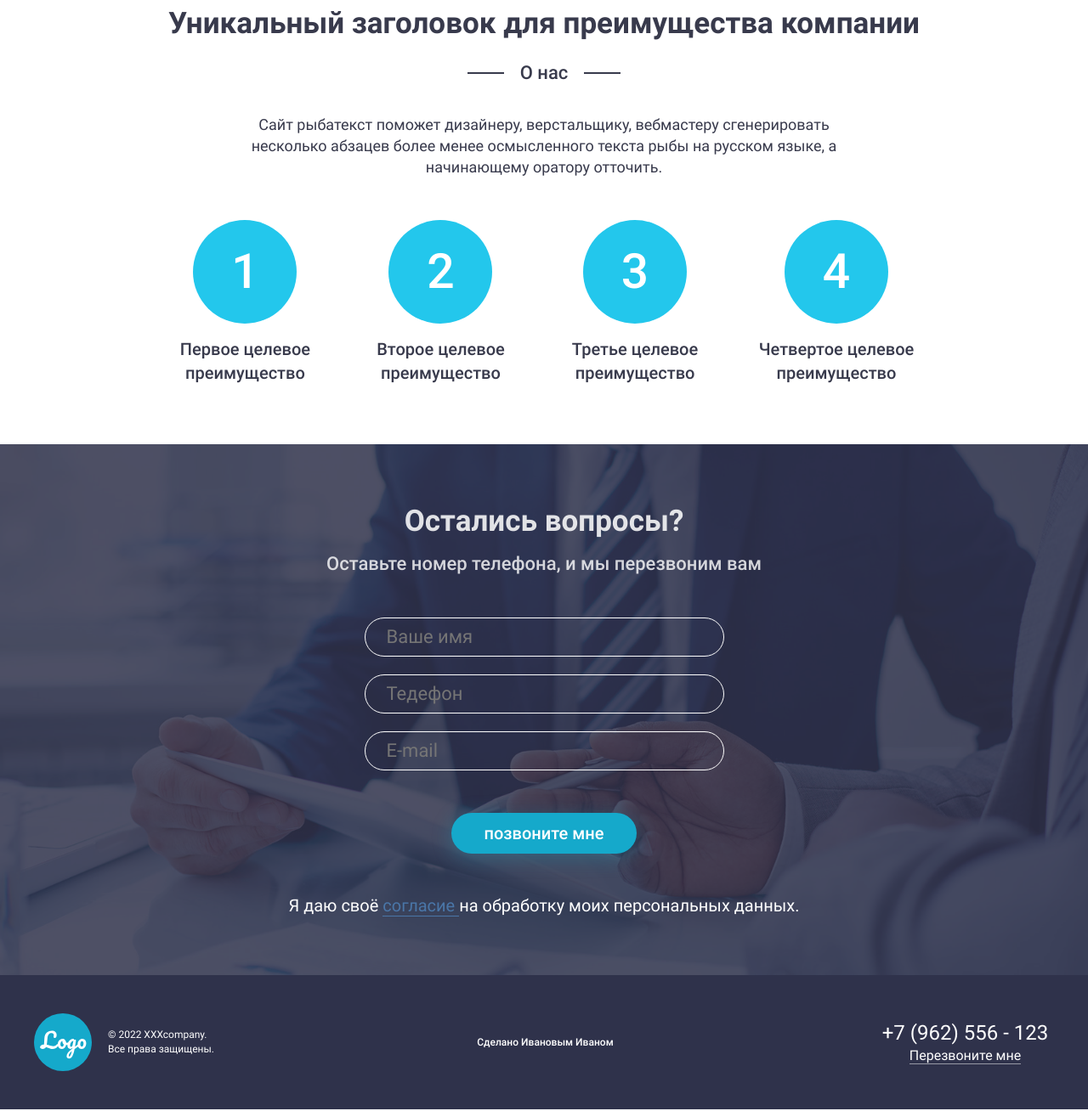
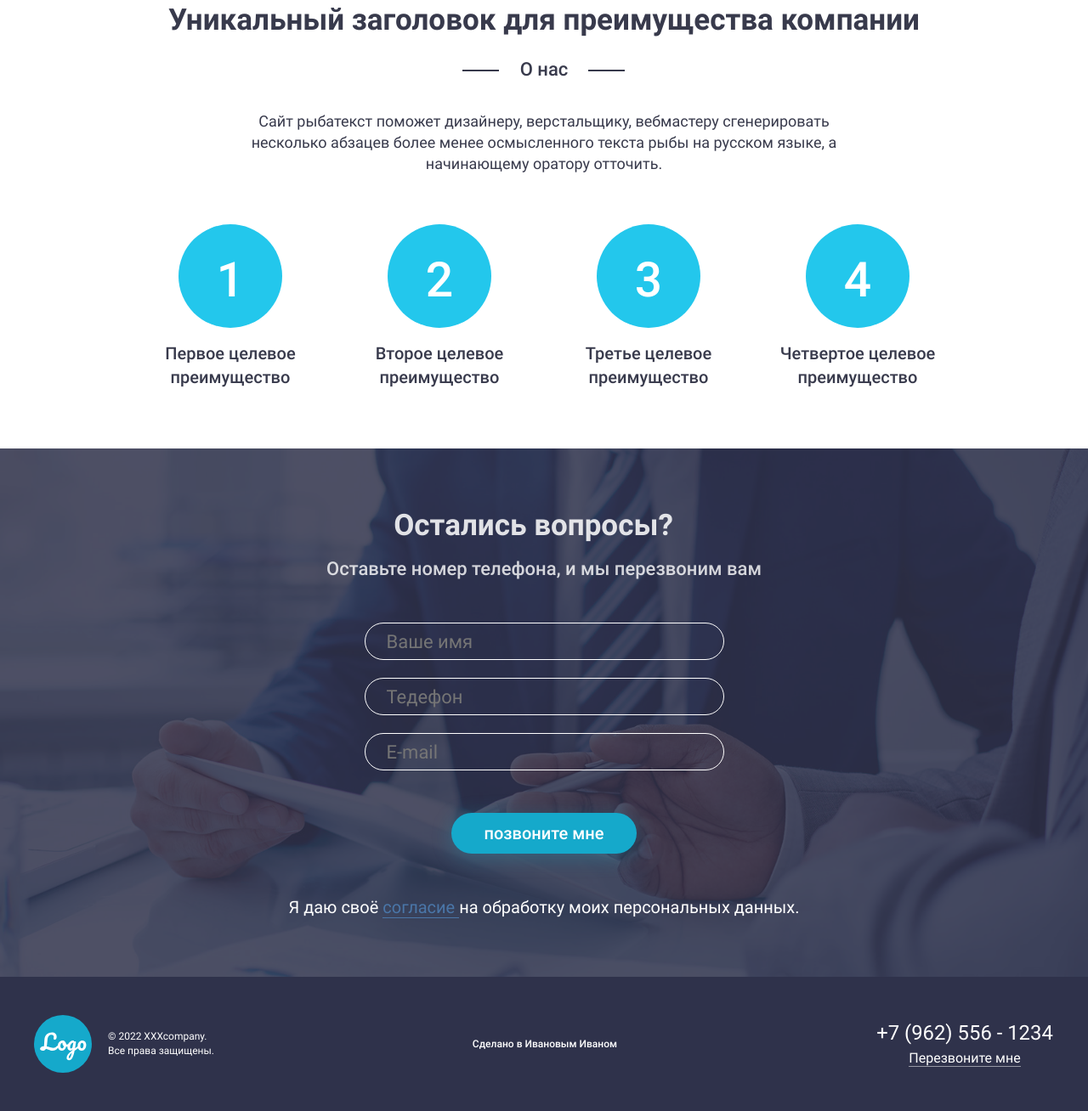
Before and after one commit to VVerkin/Template, a plain HTML site: page index.html in a window 1280 px wide. Shown: the part 799-2107 px from the top of the page at 85% size. Drawn offline with Linux system fonts and the light colour scheme.

Commit message:
pixel perfect

```diff
--- a/css/advantages.css
+++ b/css/advantages.css
@@ -10,7 +10,6 @@
 
 .advantages__subtitle {
   position: relative;
-  padding: 0;
   font-weight: 500;
   font-size: 22px;
   line-height: 26px;
@@ -23,8 +22,8 @@
   display: block;
   content: '';
   position: absolute;
-  top: 12px;
-  left: calc(50% - 90px);
+  top: 13px;
+  left: calc(50% - 96px);
   width: 43px;
   border: 2px solid var(--dark-grey-color);
   border-top: none;
@@ -34,8 +33,8 @@
 .advantages__subtitle:after {
   content: '';
   position: absolute;
-  top: 12px;
-  right: calc(50% - 90px);
+  top: 13px;
+  right: calc(50% - 95px);
   width: 43px;
   border: 2px solid var(--dark-grey-color);
   border-top: none;
@@ -44,7 +43,7 @@
 
 .advantages__text {
   max-width: 724px;
-  margin: 0 auto 50px;
+  margin: 0 auto 59px;
   font-weight: 400;
   font-size: 18px;
   line-height: 25px;
@@ -57,7 +56,7 @@
 .advantages__list {
   display: flex;
   margin: 0 auto;
-  max-width: 884px;
+  max-width: 990px;
   justify-content: center;
   gap: 50px;
   counter-reset: count 0;
@@ -73,10 +72,10 @@
 }
 
 .advantages__item:before {
-  margin: 0 auto 16px;
-  padding-top: 32px;
   content: counter(count);
   display: block;
+  margin: 0 auto 16px;
+  padding-top: 37px;
   width: 122px;
   height: 122px;
   background-color: var(--light-blue-color);
@@ -121,6 +120,7 @@
   .advantages__list {
     max-width: 812px;
     gap: 25px;
+
   }
 
   .advantages__item {
--- a/css/call-back.css
+++ b/css/call-back.css
@@ -11,7 +11,7 @@
 	width: 100%;
 	height: 100%;
 	position: absolute;
-	top: 0;
+	top: 0px;
 	left: 0;
 	right: 0;
 	bottom: 0;
@@ -20,9 +20,10 @@
 }
 
 .call-back__title {
+  padding-right: 25px;
   font-weight: 700;
   font-size: 35px;
-  line-height: 41px;
+  line-height: 42px;
   text-align: center;
   margin-bottom: 17px;
   color: var(--white-86-color);
@@ -39,21 +40,20 @@
 
 .call-back__contacts-wrapper {
   display: flex;
+  max-width: 423px;
   flex-direction: column;
   gap: 21px;
-  max-width: 423px;
   margin: 0 auto;
-  min-height: 174px;
   margin-bottom: 50px;
 }
 
 .call-back__contacts-input {
   width: 100%;
-  min-height: 44px;
+  height: 44px;
   font-weight: 400;
   font-size: 22px;
   line-height: 26px;
-  border: 1.38px solid var(--white-color);
+  border: 1.38235px solid var(--white-color);
   border-radius: 50px;
   background: transparent;
   padding: 9px 0 9px 25px;
@@ -76,7 +76,7 @@
   font-size: 20px;
   line-height: 23px;
   text-align: center;
-  margin-bottom: 50px;
+  margin-bottom: 52px;
   color: var(--white-color);
 }
 
--- a/css/global-style.css
+++ b/css/global-style.css
@@ -28,6 +28,7 @@ body {
 
 section {
   padding: 70px 0;
+  margin: 0 auto;
 }
 
 img, svg {
--- a/css/header.css
+++ b/css/header.css
@@ -3,7 +3,7 @@
   margin: 0 auto;
   padding: 40px 0 120px 0;
   max-width: 100%;
-  min-height: 732px;
+  min-height: 729px;
   background: url('../img/image/header_bg.jpg') center center/cover no-repeat;
 }
 
@@ -30,19 +30,22 @@
 
 .phone-call {
   display: flex;
-  width: 209px;
+  width: 210px;
+  min-height: 29.15px;
   flex-direction: column;
   align-items: center;
   z-index: 1;
-  gap: 3px;
+  gap:2.85px;
 }
 
 .phone {
-  font-size: 24px;
-  line-height: 28px;
+  font-size: 23.85px;
+  line-height: 29px;
 }
 
 .call-me {
+  padding-top: 2px;
+  display:block;
   font-size: 16px;
   line-height: 19px;
   border-bottom: 1px solid rgba(255, 255, 255, 0.5);
@@ -68,7 +71,7 @@
   line-height: 61px;
   text-align: center;
   z-index: 1;
-  margin-bottom: 35px;
+  margin-bottom: 32px;
   color: var(--white-86-color);
 }
 
@@ -77,18 +80,20 @@
   font-size: 22px;
   line-height: 31px;
   text-align: center;
-  margin-bottom: 90px;
+  margin-bottom: 89px;
   color: var(--white-75-color);
 }
 
 .header__content-btn {
   display: block;
   margin: 0 auto;
+  padding: 12px 48px;
   width: 200px;
   height: 48px;
+
   font-weight: 500;
   font-size: 20px;
-  line-height: 23px;
+  line-height: 24px;
   color: var(--white-color);
 
   text-align: center;
--- a/index.html
+++ b/index.html
@@ -27,13 +27,11 @@
           <a class="phone-handset" href="tel:+79625561234"><img src="img/logo/Phone.svg" alt=""></a>
         </div>
       </div>
-
       <div class="header__content">
         <h1 class="header__content-title">Заголовок c уникальным торговым предложение по системе 4U</h1>
         <p class="header__content-text">Описания предлжения компании. Сайт рыбатекст поможет дизайнеру, верстальщику, вебмастеру сгенерировать несколько абзацев более менее осмысленного текста рыбы на русском языке, а начинающему.</p>
-        <button class="header__content-btn">Подрообнее</button>
+        <button class="header__content-btn">Подробнее</button>
       </div>
-
     </div>
 
   </header>
@@ -54,6 +52,7 @@
     </section>
 
     <section id="call-back" class="call-back">
+
       <div class="container">
         <h2 class="call-back__title">Остались вопросы?</h2>
         <form class="call-back__form" id="call-back-form" action="https://jsonplaceholder.typicode.com/posts" method="post">
@@ -91,11 +90,11 @@
         </div>
 
         <div class="footer-autor">
-          Сделано Ивановым Иваном
+          Сделано в Ивановым Иваном
         </div>
 
         <div class="phone-call">
-          <a class="phone" href="tel:+79625561234">+7 (962) 556 - 123</a>
+          <a class="phone" href="tel:+79625561234">+7 (962) 556 - 1234</a>
           <a class="call-me" href="#call-back">Перезвоните мне</a>
           <a class="phone-handset" href="tel:+79625561234"><img src="img/logo/Phone.svg" alt=""></a>
         </div>
```
